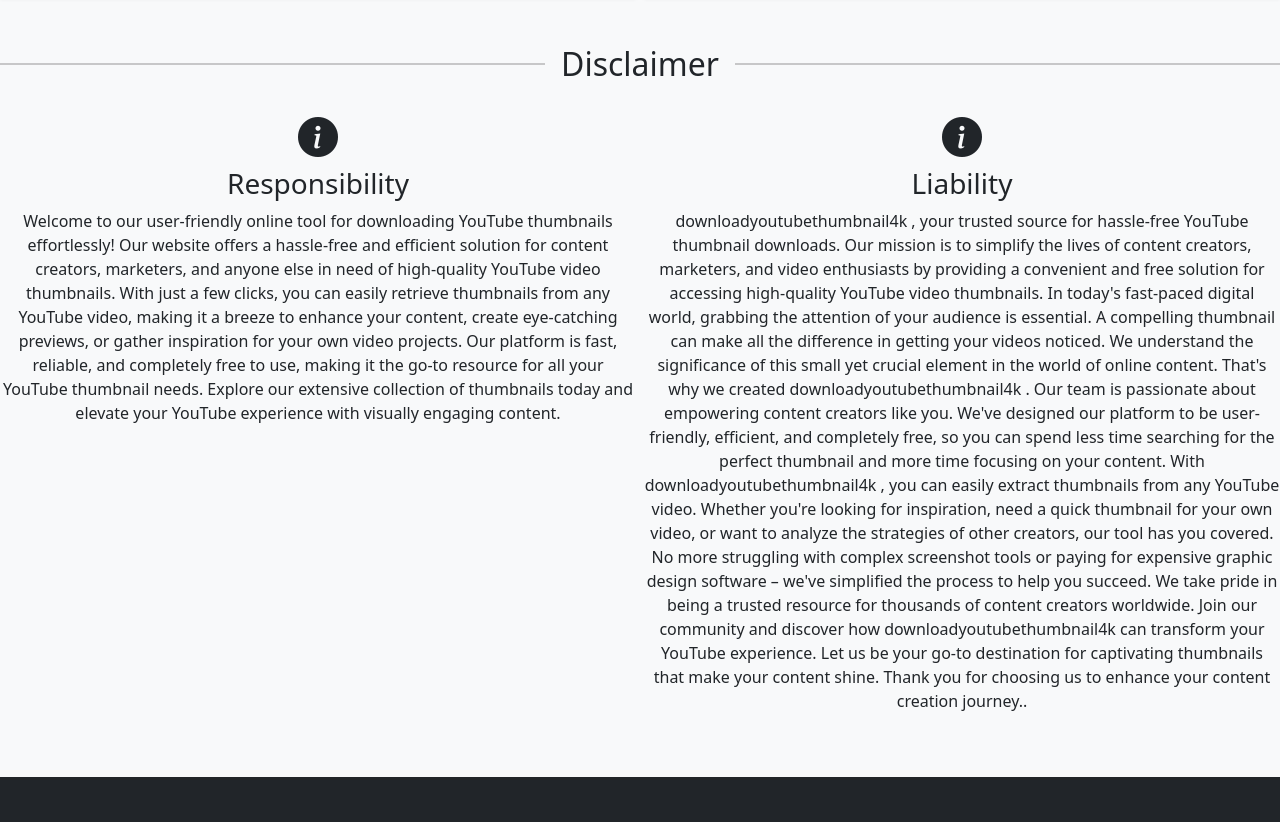
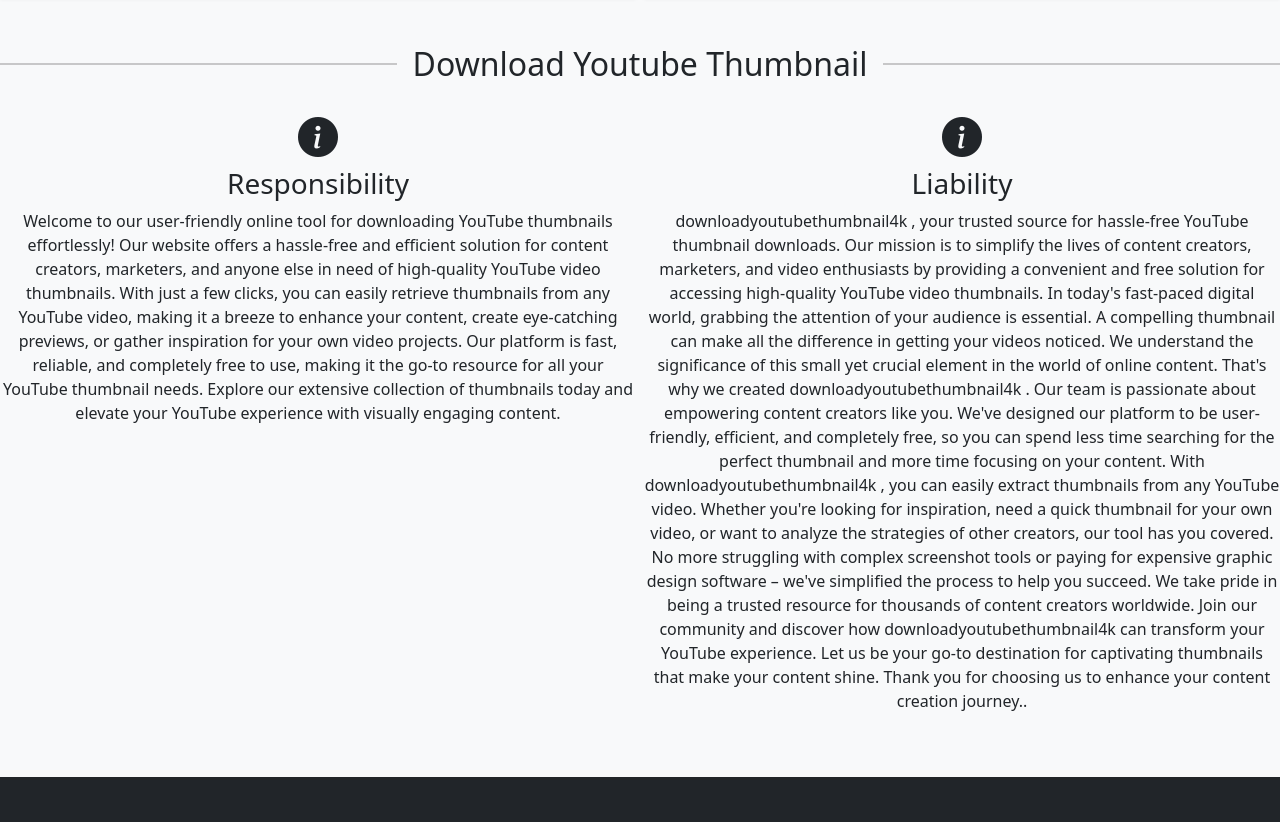
Before and after one commit to amdlouss123/youtube-thumbnail-grabber, a plain HTML site: page index.html in a window 1280 px wide. Shown: the part 1875-2697 px from the top of the page. Drawn offline with nearby package versions, Linux system fonts and the light colour scheme; a script that the page names is missing.

Commit message:
Update index.html

```diff
--- a/index.html
+++ b/index.html
@@ -83,7 +83,7 @@
           </div>
         </section>
         <section class="mt-5">
-          <h2 class="mb-4 afterheading">Disclaimer</h2>
+          <h2 class="mb-4 afterheading">Download Youtube Thumbnail</h2>
           <div class="row row-cols-1 row-cols-lg-2 g-2 text-center">
             <div class="col">
               <div class="fs-1"><i class="bi bi-info-circle-fill"></i></div>
```
